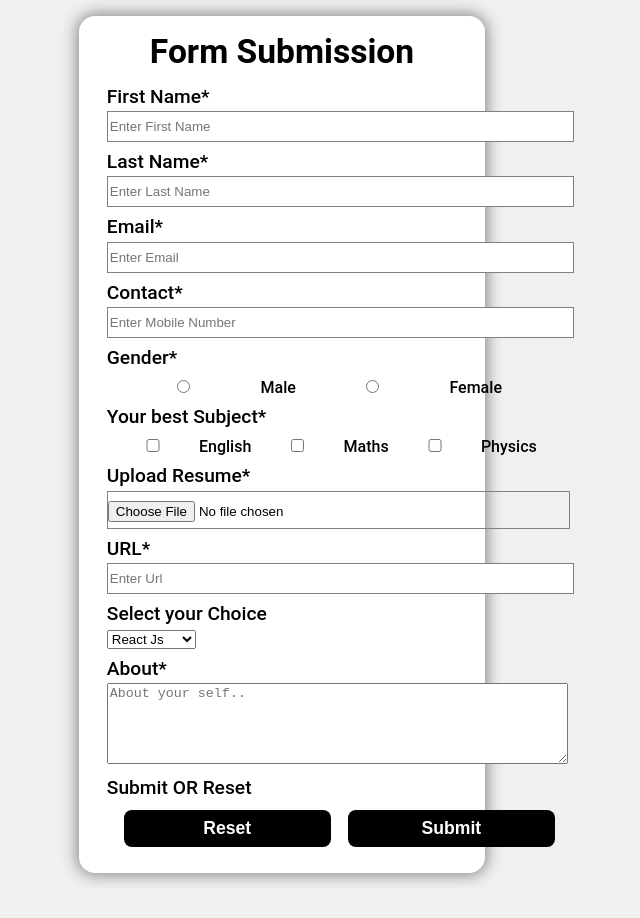
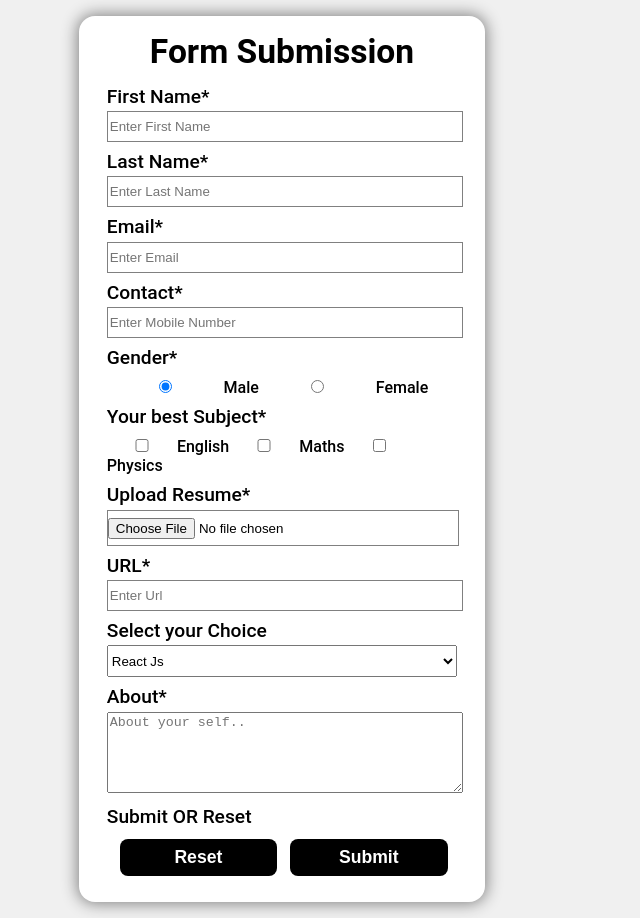
Before and after one commit to MohamedAmineHammmami/90-React-Projects, a React (Vite) app in the folder client/: page / in a window 1280 px wide. Shown: the whole page, without its empty margins (358-998 px from the left). Before the commit the page ends 889 px from the top, so only its background shows below. Built offline with nearby package versions, Linux system fonts and the light colour scheme.

Commit message:
form functionality

```diff
--- a/client/src/App.css
+++ b/client/src/App.css
@@ -46,6 +46,8 @@ input[type="checkbox"] {
   width: calc(100% / 5);
   height: auto;
   margin-top: 0.5rem;
+  cursor: pointer;
+  color: red;
 }
 
 input[type="radio"] {
@@ -68,3 +70,12 @@ button {
   font-size: 1.1rem;
   margin-top: 0.5rem;
 }
+
+textarea {
+  width: 100%;
+}
+
+select {
+  width: 100%;
+  height: 2rem;
+}
--- a/client/src/App.jsx
+++ b/client/src/App.jsx
@@ -1,38 +1,145 @@
-import React from "react";
+import React, { useState } from "react";
 import "./App.css";
 
+const initData = {
+  firstName: "",
+  lastName: "",
+  email: "",
+  contact: "",
+  gender: "male",
+  url: "",
+  programingLang: "",
+  about: "",
+};
 function App() {
+  const [data, setData] = useState(initData);
+  const [subject, setSubject] = useState({
+    english: false,
+    maths: false,
+    physics: false,
+  });
+  const [resume, setResume] = useState("");
+  console.log("resume", typeof resume);
+
+  const handleOnchange = (e) => {
+    setData({ ...data, [e.target.name]: e.target.value });
+  };
+  const handleUploadFile = (e) => {
+    const file = e.target.files[0];
+
+    if (file) {
+      setResume(file);
+    }
+  };
+  console.log("data", data);
+  const handleReset = () => {
+    setData(initData);
+  };
+  const handleSubmit = () => {
+    e.preventDefault();
+    //send data via api
+  };
   return (
     <div className="formContainer">
       <h1>Form Submission</h1>
       <fieldset>
         <form>
-          <label>First Name*</label>
-          <input type="text" placeholder="Enter First Name" />
-          <label>Last Name*</label>
-          <input type="text" placeholder="Enter Last Name" />
-          <label>Email*</label>
-          <input type="text" placeholder="Enter Email" />
-          <label>Contact*</label>
-          <input type="text" placeholder="Enter Mobile Number" />
-          <label>Gender*</label>
-          <input type="radio" />
+          <label htmlFor="firstNameId">First Name*</label>
+          <input
+            type="text"
+            placeholder="Enter First Name"
+            id="firstNameId"
+            name="firstName"
+            onChange={(e) => handleOnchange(e)}
+            value={data.firstName}
+          />
+          <label htmlFor="lastNameId">Last Name*</label>
+          <input
+            type="text"
+            placeholder="Enter Last Name"
+            id="lastNameId"
+            name="lastName"
+            onChange={(e) => handleOnchange(e)}
+            value={data.lastName}
+          />
+          <label htmlFor="emailId">Email*</label>
+          <input
+            type="text"
+            placeholder="Enter Email"
+            id="emailId"
+            name="email"
+            onChange={(e) => handleOnchange(e)}
+            value={data.email}
+          />
+          <label htmlFor="contactId">Contact*</label>
+          <input
+            type="text"
+            placeholder="Enter Mobile Number"
+            id="contactId"
+            name="contact"
+            onChange={(e) => handleOnchange(e)}
+            value={data.contact}
+          />
+          <label htmlFor="genderId">Gender*</label>
+          <input
+            type="radio"
+            checked={data.gender === "male"}
+            onChange={(e) => handleOnchange(e)}
+            name="gender"
+            value="male"
+          />
           Male
-          <input type="radio" />
+          <input
+            type="radio"
+            checked={data.gender === "female"}
+            onChange={(e) => handleOnchange(e)}
+            name="gender"
+            value="female"
+          />
           Female
           <label>Your best Subject*</label>
-          <input type="checkbox" />
+          <input
+            type="checkbox"
+            name="subject"
+            onChange={(e) =>
+              setSubject({ ...subject, english: e.target.checked })
+            }
+          />
           English
-          <input type="checkbox" />
+          <input
+            type="checkbox"
+            name="subject"
+            onChange={(e) =>
+              setSubject({ ...subject, maths: e.target.checked })
+            }
+          />
           Maths
-          <input type="checkbox" />
+          <input
+            type="checkbox"
+            name="subject"
+            onChange={(e) =>
+              setSubject({ ...subject, physics: e.target.checked })
+            }
+          />
           Physics
-          <label>Upload Resume*</label>
-          <input type="file" />
-          <label>URL*</label>
-          <input type="url" placeholder="Enter Url" />
+          <label htmlFor="fileId">Upload Resume*</label>
+          <input
+            type="file"
+            id="fileId"
+            name="file"
+            onChange={(e) => handleUploadFile(e)}
+          />
+          <label htmlFor="urlId">URL*</label>
+          <input
+            type="url"
+            placeholder="Enter Url"
+            id="urlId"
+            name="url"
+            onChange={(e) => handleOnchange(e)}
+            value={data.url}
+          />
           <label>Select your Choice</label>
-          <select>
+          <select onChange={(e) => handleOnchange(e)} name="programingLang">
             <option disabled></option>
             <optgroup label="Front-End">
               <option>React Js</option>
@@ -46,10 +153,15 @@ function App() {
             </optgroup>
           </select>
           <label>About*</label>
-          <textarea cols={55} rows={5} placeholder="About your self.." />
+          <textarea
+            rows={5}
+            placeholder="About your self.."
+            onChange={(e) => handleOnchange(e)}
+            value={data.about}
+          />
           <label>Submit OR Reset</label>
-          <button>Reset</button>
-          <button>Submit</button>
+          <button onClick={handleReset}>Reset</button>
+          <button onClick={handleSubmit}>Submit</button>
         </form>
       </fieldset>
     </div>
```
